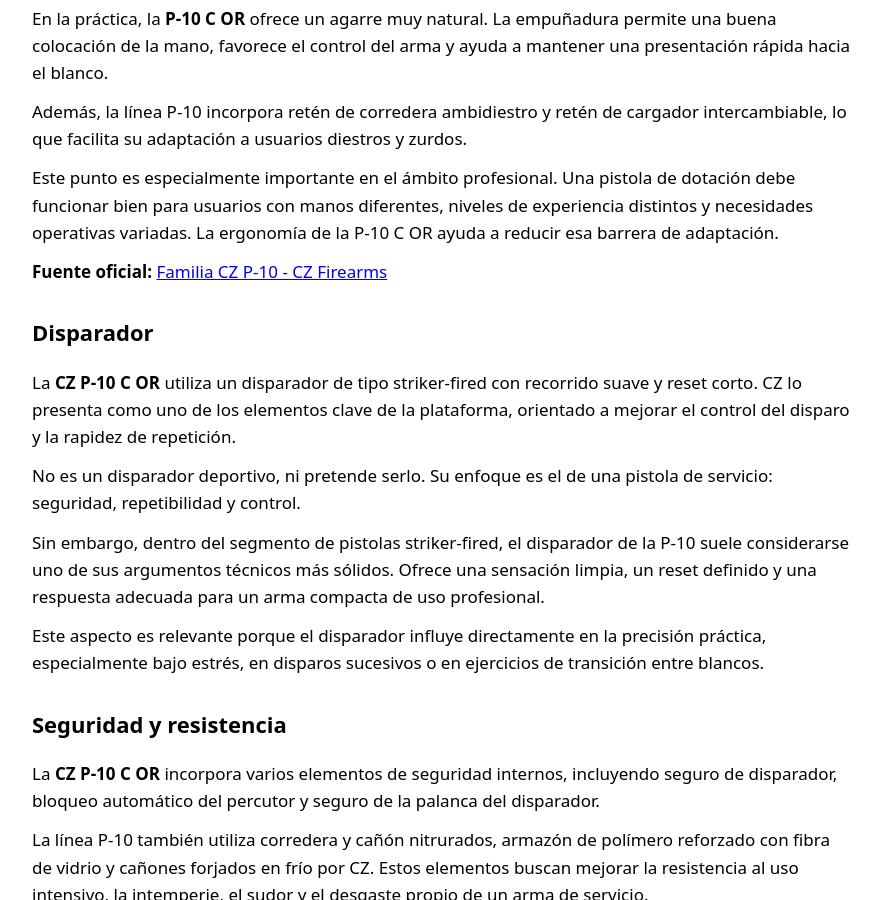
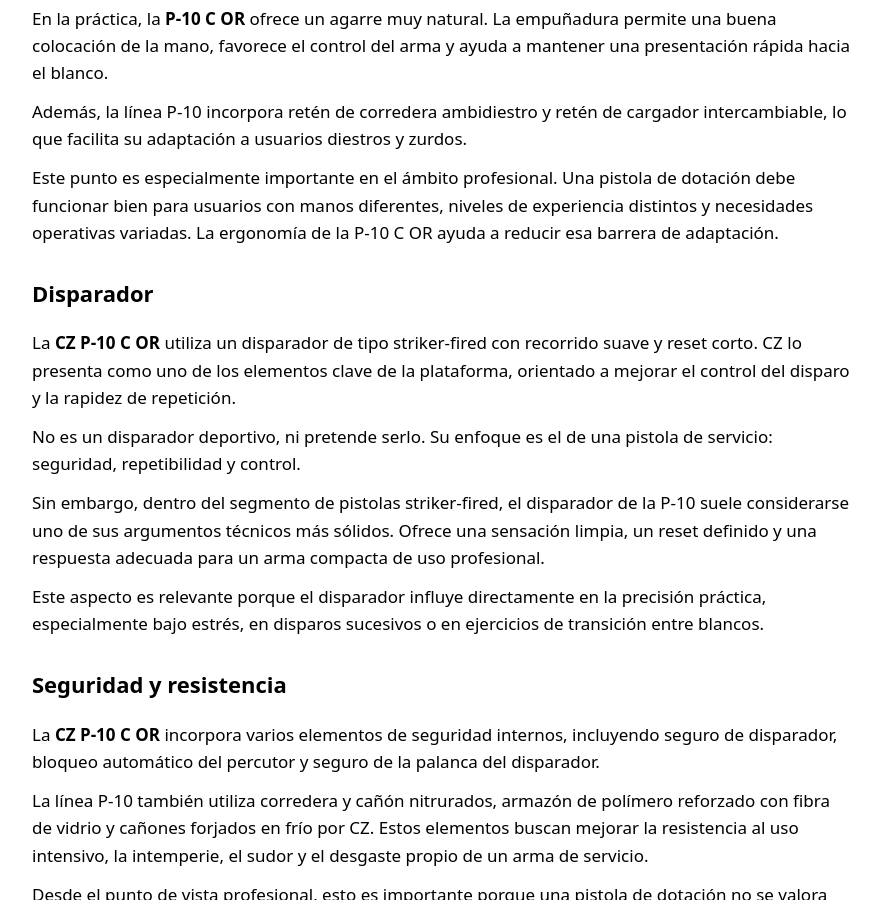
Before and after one commit to imperialdefensegroup/articulos, a Jekyll site: the page built from _posts/2026-04-26-cz-p10-c-or-analisis.md, in a window 1280 px wide and 900 px high, scrolled down 2811 px. Shown: the whole window, without its empty margins (198-1078 px from the left). Built offline with Jekyll 4.4.1, drawn with Linux system fonts in a browser that asks for light colours.

Commit message:
Update 2026-04-26-cz-p10-c-or-analisis.md

```diff
--- a/_posts/2026-04-26-cz-p10-c-or-analisis.md
+++ b/_posts/2026-04-26-cz-p10-c-or-analisis.md
@@ -42,6 +42,7 @@ En este sentido, compite en el mismo segmento que modelos como la **Glock 19 MOS
 
 La ficha oficial de CZ identifica la **P-10 C OR** como una pistola compacta optics-ready con disparador de 25 N, armazón de polímero reforzado con fibra de vidrio y corredera preparada para el montaje de punto rojo.
 
+
 ![CZ P10C OR]({{ "/assets/img/P10C.jpg" | relative_url }})
 
 ## Sistema Optics-Ready
@@ -63,8 +64,6 @@ En la práctica, la **P-10 C OR** ofrece un agarre muy natural. La empuñadura p
 Además, la línea P-10 incorpora retén de corredera ambidiestro y retén de cargador intercambiable, lo que facilita su adaptación a usuarios diestros y zurdos.
 
 Este punto es especialmente importante en el ámbito profesional. Una pistola de dotación debe funcionar bien para usuarios con manos diferentes, niveles de experiencia distintos y necesidades operativas variadas. La ergonomía de la P-10 C OR ayuda a reducir esa barrera de adaptación.
-
-**Fuente oficial:** [Familia CZ P-10 - CZ Firearms](https://www.czfirearms.com/es/productos/pistolas/linea-cz-p-10)
 
 ## Disparador
 
```
